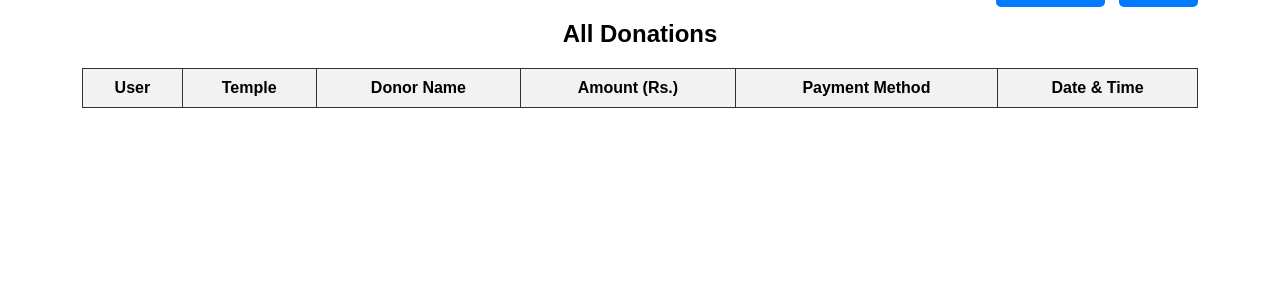
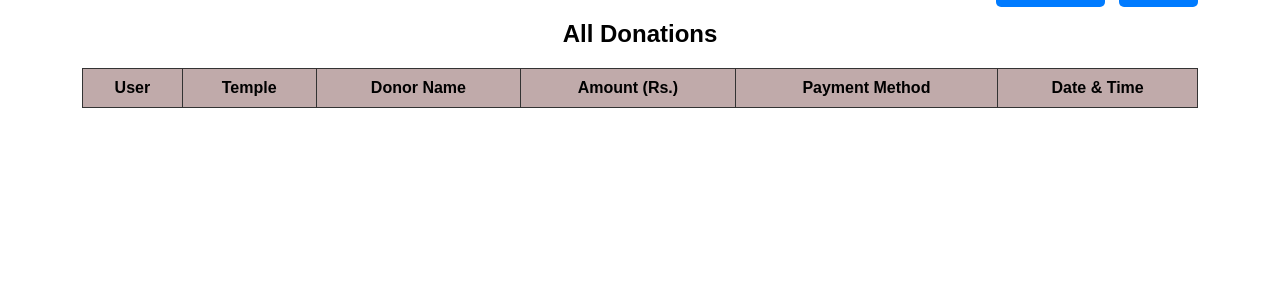
Before and after one commit to bidishajoshi/DM, a PHP site: page /admin/view_donations.php in a window 1280 px wide. Shown: the part 38-338 px from the top of the page. Run offline with PHP 8.4, Linux system fonts and the light colour scheme; a user stored in the database is signed in; data comes from the database, SQL or seed files in the repository; data that the repository does not hold is empty.

Commit message:
cssssssssssss

```diff
--- a/admin/view_donations.php
+++ b/admin/view_donations.php
@@ -67,7 +67,7 @@ if (!$result) {
             text-align: center;
         }
         th {
-            background-color: #f2f2f2;
+            background-color: #c0aaaa;
         }
         tr:nth-child(even){
             background-color: #d2aeae;
```
